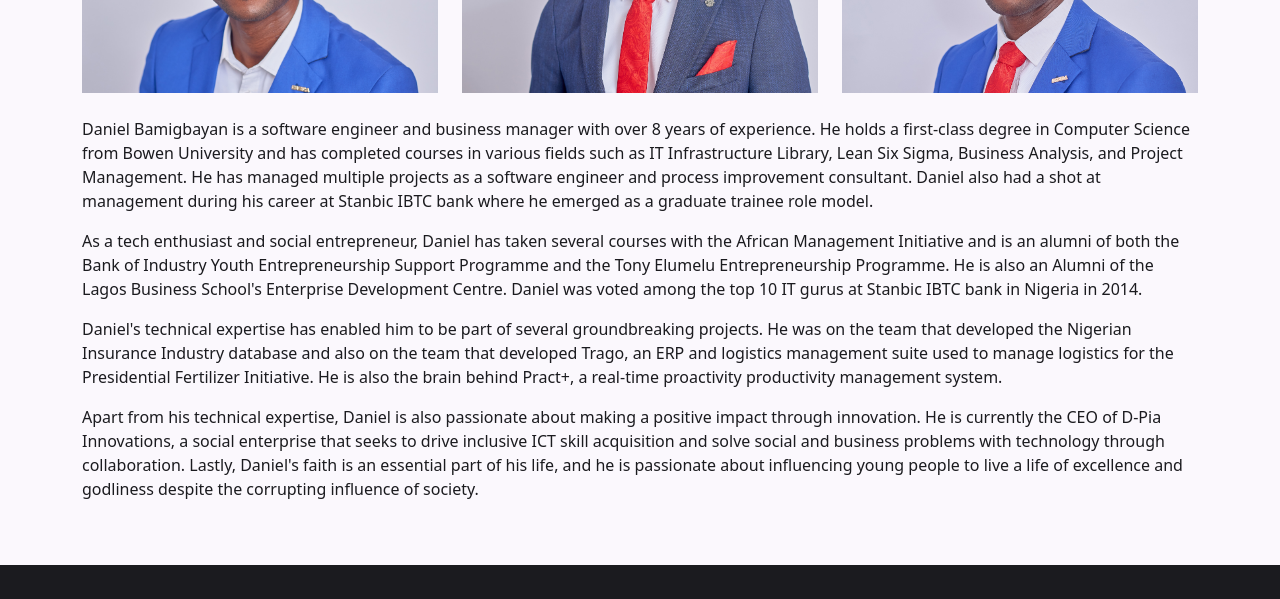
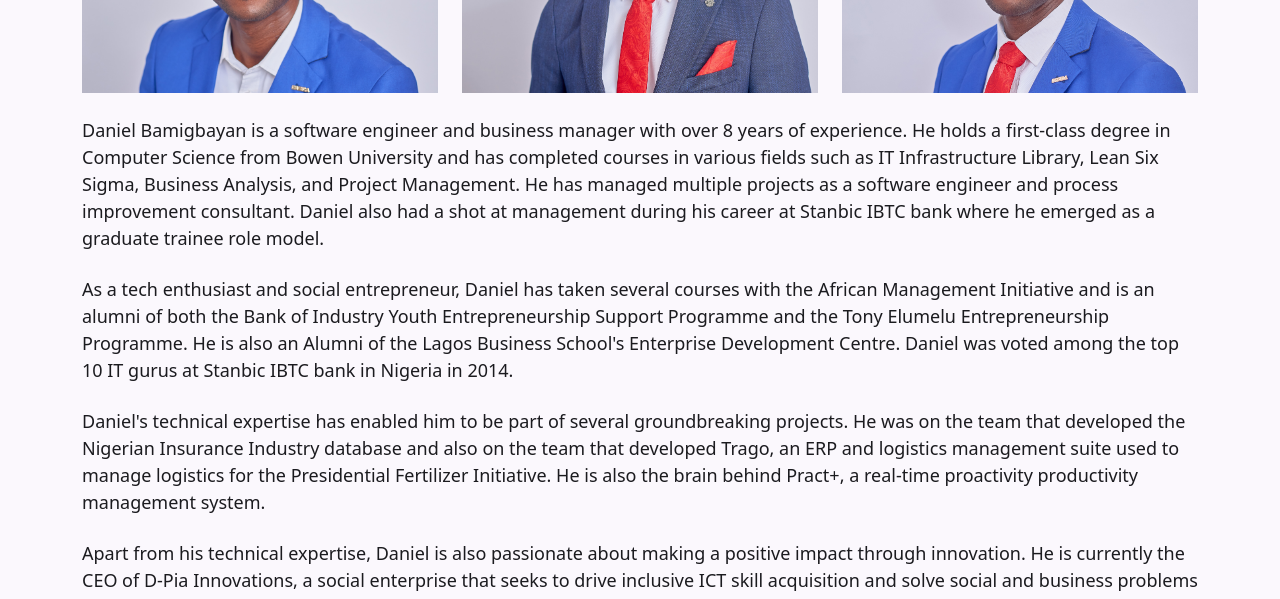
Before and after one commit to prudentdan/danielbamigbayanwebsite, a website: page myBio.html in a window 1280 px wide. Shown: the part 750-1349 px from the top of the page. Drawn offline with nearby package versions, Linux system fonts and the light colour scheme.

Commit message:
myBio page completed

```diff
--- a/myBio.html
+++ b/myBio.html
@@ -68,11 +68,11 @@
                 <img class="img-fluid" src="./image/about.jpg" alt="">
             </div>
         </div>
-        <div class="">
-            <p>    Daniel Bamigbayan is a software engineer and business manager with over 8 years of experience. He holds a first-class degree in Computer Science from Bowen University and has completed courses in various fields such as IT Infrastructure Library, Lean Six Sigma, Business Analysis, and Project Management. He has managed multiple projects as a software engineer and process improvement consultant. Daniel also had a shot at management during his career at Stanbic IBTC bank where he emerged as a graduate trainee role model.</p>
-            <p>    As a tech enthusiast and social entrepreneur, Daniel has taken several courses with the African Management Initiative and is an alumni of both the Bank of Industry Youth Entrepreneurship Support Programme and the Tony Elumelu Entrepreneurship Programme. He is also an Alumni of the Lagos Business School's Enterprise Development Centre. Daniel was voted among the top 10 IT gurus at Stanbic IBTC bank in Nigeria in 2014.</p>
-            <p>    Daniel's technical expertise has enabled him to be part of several groundbreaking projects. He was on the team that developed the Nigerian Insurance Industry database and also on the team that developed Trago, an ERP and logistics management suite used to manage logistics for the Presidential Fertilizer Initiative. He is also the brain behind Pract+, a real-time proactivity productivity management system.</p>
-            <p>    Apart from his technical expertise, Daniel is also passionate about making a positive impact through innovation. He is currently the CEO of D-Pia Innovations, a social enterprise that seeks to drive inclusive ICT skill acquisition and solve social and business problems with technology through collaboration. Lastly, Daniel's faith is an essential part of his life, and he is passionate about influencing young people to live a life of excellence and godliness despite the corrupting influence of society.</p>
+        <div class="w-md-75 mb-5 pb-5" style="font-size: 1.125rem;">
+            <p class="mb-4">    Daniel Bamigbayan is a software engineer and business manager with over 8 years of experience. He holds a first-class degree in Computer Science from Bowen University and has completed courses in various fields such as IT Infrastructure Library, Lean Six Sigma, Business Analysis, and Project Management. He has managed multiple projects as a software engineer and process improvement consultant. Daniel also had a shot at management during his career at Stanbic IBTC bank where he emerged as a graduate trainee role model.</p>
+            <p class="mb-4">    As a tech enthusiast and social entrepreneur, Daniel has taken several courses with the African Management Initiative and is an alumni of both the Bank of Industry Youth Entrepreneurship Support Programme and the Tony Elumelu Entrepreneurship Programme. He is also an Alumni of the Lagos Business School's Enterprise Development Centre. Daniel was voted among the top 10 IT gurus at Stanbic IBTC bank in Nigeria in 2014.</p>
+            <p class="mb-4">    Daniel's technical expertise has enabled him to be part of several groundbreaking projects. He was on the team that developed the Nigerian Insurance Industry database and also on the team that developed Trago, an ERP and logistics management suite used to manage logistics for the Presidential Fertilizer Initiative. He is also the brain behind Pract+, a real-time proactivity productivity management system.</p>
+            <p class="mb-4">    Apart from his technical expertise, Daniel is also passionate about making a positive impact through innovation. He is currently the CEO of D-Pia Innovations, a social enterprise that seeks to drive inclusive ICT skill acquisition and solve social and business problems with technology through collaboration. Lastly, Daniel's faith is an essential part of his life, and he is passionate about influencing young people to live a life of excellence and godliness despite the corrupting influence of society.</p>
         </div>
     </div>
     <footer id="footer" class="footer container-fluid py-5">
```
